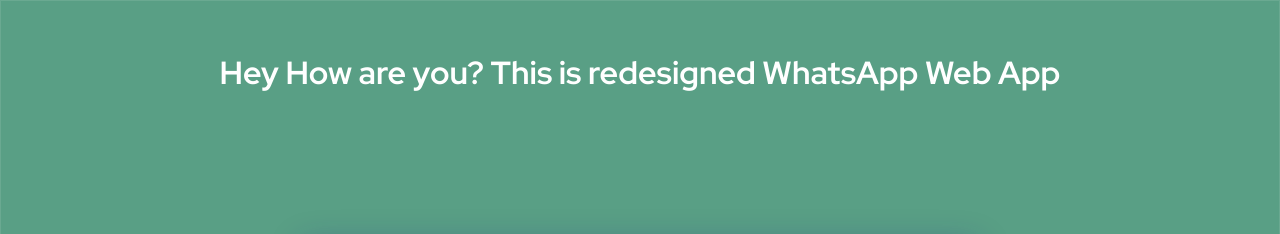
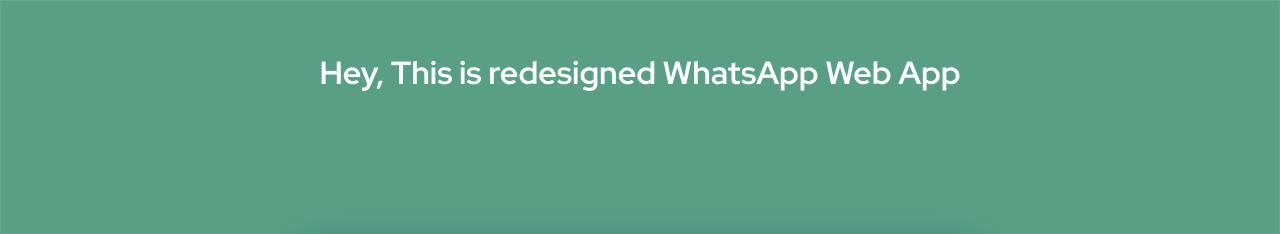
Before and after one commit to itsarghyadas/whatsapp-redesigned, a plain HTML site: page index.html in a window 1280 px wide. Shown: the top 234 px of the page. Drawn offline with Linux system fonts and the light colour scheme.

Commit message:
reverting

```diff
--- a/index.html
+++ b/index.html
@@ -13,7 +13,7 @@
 </head>
 <body>
     <div class="firstpart">
-        <h3>Hey How are you? This is redesigned WhatsApp Web App </h3>
+        <h3>Hey, This is redesigned WhatsApp Web App </h3>
     </div>
     <div class="secondpart">
         <div class="wholecontainer">
```
